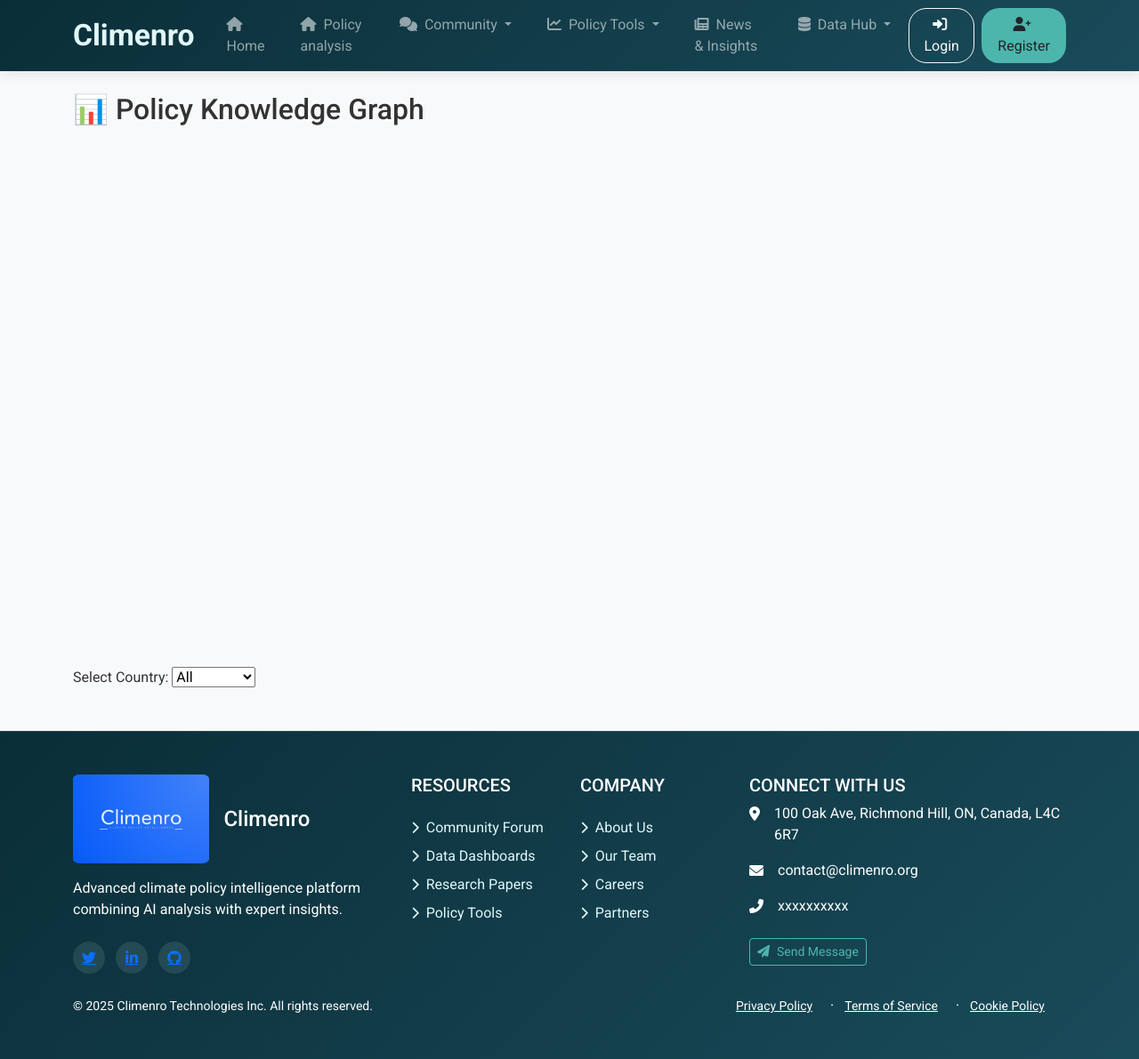
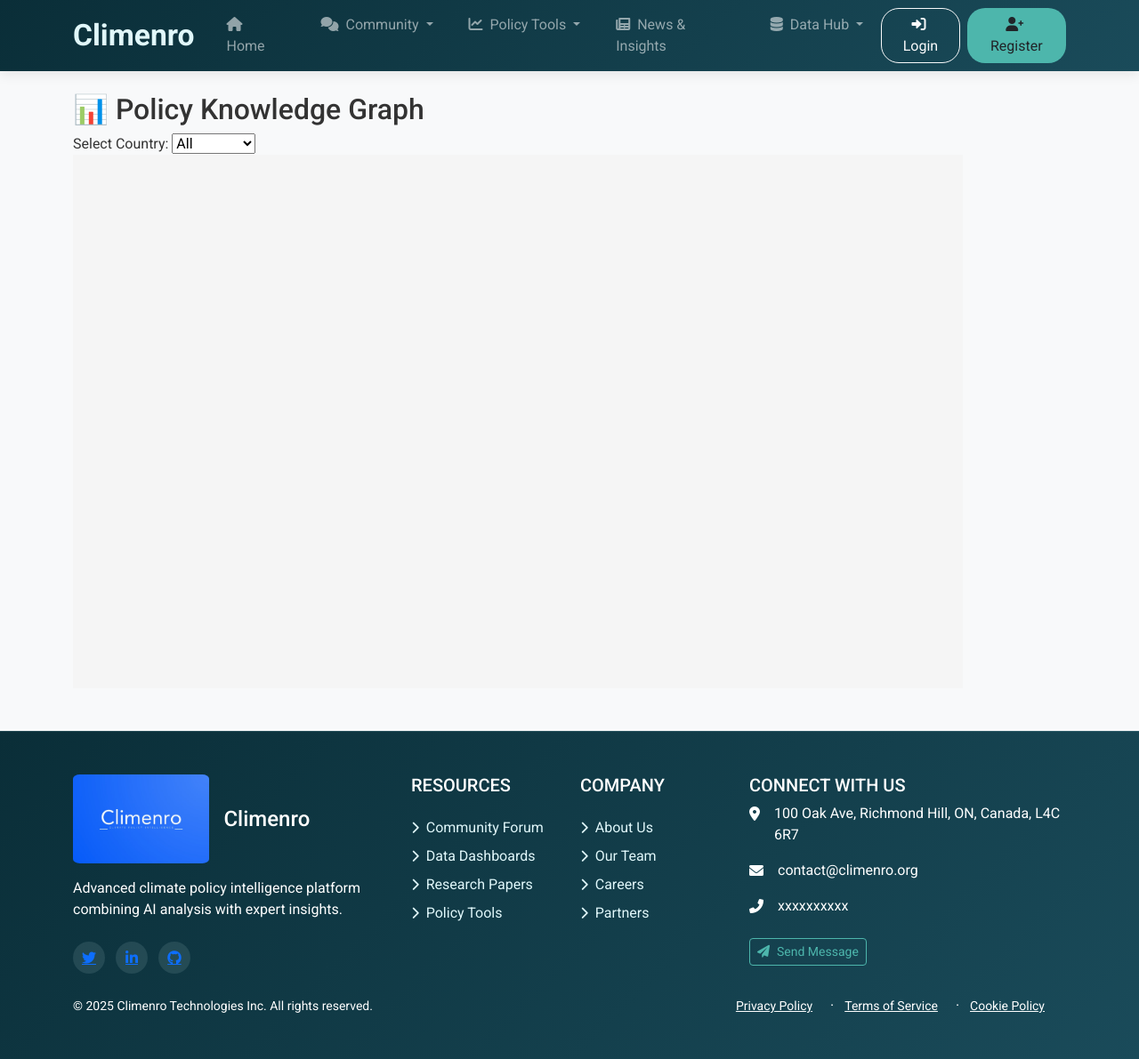
Before and after one commit to amishrv55/climenro_forum, a Django app: page /analysis/graph/ in a window 1280 px wide. Shown: the whole page at 89% size. Run offline with Django 5.2, Linux system fonts and the light colour scheme; data that the repository does not hold is empty; parts of the project's set-up code (start-up, migrations or seed data) failed here and were passed over.

Commit message:
policy_analysis and graph

```diff
--- a/forum/templates/forum/navbar.html
+++ b/forum/templates/forum/navbar.html
@@ -19,12 +19,6 @@
           </a>
         </li>
 
-        <li class="nav-item mx-1">
-          <a class="nav-link px-3 py-2 rounded" href="{% url 'policy_home' %}" style="transition: all 0.3s ease;">
-            <i class="fas fa-home me-1"></i> Policy analysis
-          </a>
-        </li>
-
         <!-- Forum Creation Dropdown -->
         <li class="nav-item dropdown mx-1">
           <a class="nav-link dropdown-toggle px-3 py-2 rounded" href="#" id="forumDropdown" role="button" data-bs-toggle="dropdown" style="transition: all 0.3s ease;">
@@ -43,8 +37,8 @@
             <i class="fas fa-chart-line me-1"></i> Policy Tools
           </a>
           <ul class="dropdown-menu dropdown-menu-dark" aria-labelledby="policyDropdown" style="background-color: #1a4b5a; border: none;">
-            <li><a class="dropdown-item py-2" href="{% url 'policy_graph:graph_view' %}"><i class="fas fa-project-diagram me-2"></i>Policy Graph</a></li>
-            <li><a class="dropdown-item py-2" href="{% url 'policy_graph:add_policy' %}"><i class="fas fa-plus-square me-2"></i>Add Policy</a></li>
+            <li><a class="dropdown-item py-2" href="{% url 'policy_graph' %}"><i class="fas fa-project-diagram me-2"></i>Policy Graph</a></li>
+            <li><a class="dropdown-item py-2" href="{% url 'policy_home' %}"><i class="fas fa-plus-square me-2"></i>Policy Metadata and Summary</Summary></a></li>
           </ul>
         </li>
 
--- a/policy_analysis/templates/policy_analysis/policy_graph.html
+++ b/policy_analysis/templates/policy_analysis/policy_graph.html
@@ -1,7 +1,7 @@
 {% extends "forum/base.html" %}
 {% block content %}
+
 <h2>📊 Policy Knowledge Graph</h2>
-<svg width="1000" height="600"></svg>
 
 <form method="get">
   <label>Select Country:</label>
@@ -13,7 +13,23 @@
   </select>
 </form>
 
-<!-- JSON data for nodes and links -->
+<svg width="1000" height="600"></svg>
+
+<style>
+    svg {
+        background: #f5f5f5;
+    }
+    .edge-label {
+        font-family: sans-serif;
+        pointer-events: none;
+        user-select: none;
+    }
+    .graph-link {
+        stroke-opacity: 0.6;
+    }
+</style>
+
+<!-- JSON data -->
 <script id="nodes-data" type="application/json">{{ nodes_json|safe }}</script>
 <script id="links-data" type="application/json">{{ links_json|safe }}</script>
 
@@ -26,32 +42,67 @@
     const width = +svg.attr("width");
     const height = +svg.attr("height");
 
+    const container = svg.append("g");
+
+    // Enable zoom & pan
+    svg.call(d3.zoom()
+        .scaleExtent([0.5, 2])
+        .on("zoom", (event) => {
+            container.attr("transform", event.transform);
+        }));
+
+    // Simulation setup
     const simulation = d3.forceSimulation(nodes)
         .force("link", d3.forceLink(links).id(d => d.id).distance(200))
-        .force("charge", d3.forceManyBody().strength(-500))
+        .force("charge", d3.forceManyBody().strength(-400))
         .force("center", d3.forceCenter(width / 2, height / 2));
 
-    const link = svg.append("g")
-        .attr("stroke", "#aaa")
+    // Links with color
+    const link = container.append("g")
         .selectAll("line")
         .data(links)
         .join("line")
+        .attr("class", "graph-link")
+        .attr("stroke", d => {
+            if (d.type === 'revision_of') return "#2ca02c";
+            if (d.type === 'amendment_of') return "#ff7f0e";
+            return "#1f77b4";  // related_to
+        })
         .attr("stroke-width", d => d.score * 5);
 
-    const node = svg.append("g")
-        .attr("stroke", "#fff")
-        .attr("stroke-width", 1.5)
+    // Edge labels (text shown at mid-point of line)
+    const edgeLabels = container.append("g")
+        .selectAll("text")
+        .data(links)
+        .enter()
+        .append("text")
+        .attr("class", "edge-label")
+        .attr("font-size", "10px")
+        .attr("fill", "#444")
+        .attr("text-anchor", "middle")
+        .text(d => `${d.type} (${d.score.toFixed(2)})`);
+
+    // Tooltip for accessibility (optional)
+    link.append("title")
+        .text(d => `Relationship: ${d.type}\nScore: ${d.score}`);
+
+    // Nodes
+    const node = container.append("g")
         .selectAll("circle")
         .data(nodes)
         .join("circle")
         .attr("r", 20)
         .attr("fill", "#3c8dbc")
+        .attr("stroke", "#fff")
+        .attr("stroke-width", 1.5)
         .call(drag(simulation));
 
+    // Node hover tooltip
     node.append("title")
         .text(d => d.title);
 
-    const label = svg.append("g")
+    // Node labels
+    const label = container.append("g")
         .selectAll("text")
         .data(nodes)
         .join("text")
@@ -72,8 +123,12 @@
             .attr("cy", d => d.y);
 
         label
-            .attr("x", d => d.x + 10)
+            .attr("x", d => d.x + 12)
             .attr("y", d => d.y);
+
+        edgeLabels
+            .attr("x", d => (d.source.x + d.target.x) / 2)
+            .attr("y", d => (d.source.y + d.target.y) / 2 - 4);
     });
 
     function drag(simulation) {
@@ -100,4 +155,5 @@
             .on("end", dragended);
     }
 </script>
+
 {% endblock %}
--- a/policy_analysis/views.py
+++ b/policy_analysis/views.py
@@ -96,6 +96,13 @@
 
     return render(request, 'policy_analysis/upload.html')
 
+def clean_policy_title(raw_title):
+    # Remove leading 'policy_COUNTRY_DATE_' prefix
+    parts = raw_title.split('_')
+    if len(parts) > 4 and parts[0].lower() == 'policy':
+        return ' '.join(parts[4:]).replace('(', ' (').replace(')', ')').strip().title()
+    return raw_title.replace('_', ' ').title()
+
 
 def explore_metadata(request):
     country = request.GET.get('country', '').strip()
@@ -153,22 +160,32 @@
 
     nodes_dict = {}
     links = []
+    seen_edges = set()  # To avoid duplicates like (A→B) and (B→A)
 
     for rel in relationships:
         parent_id = rel.parent_policy.policy_id
         child_id = rel.child_policy.policy_id
 
+        # Normalize the edge direction (A, B) == (B, A)
+        edge_key = tuple(sorted([parent_id, child_id]))
+
+        if edge_key in seen_edges:
+            continue  # Skip duplicate edge in reverse
+        seen_edges.add(edge_key)
+
+        # Add nodes
         nodes_dict[parent_id] = {
             "id": parent_id,
-            "title": rel.parent_policy.title,
+            "title": clean_policy_title(rel.parent_policy.title),
             "group": 1
         }
         nodes_dict[child_id] = {
             "id": child_id,
-            "title": rel.child_policy.title,
+            "title": clean_policy_title(rel.child_policy.title),
             "group": 1
         }
 
+        # Add only one edge
         links.append({
             "source": parent_id,
             "target": child_id,
@@ -181,4 +198,5 @@
         "links_json": json.dumps(links),
         "country": country
     }
+
     return render(request, 'policy_analysis/policy_graph.html', context)
```
